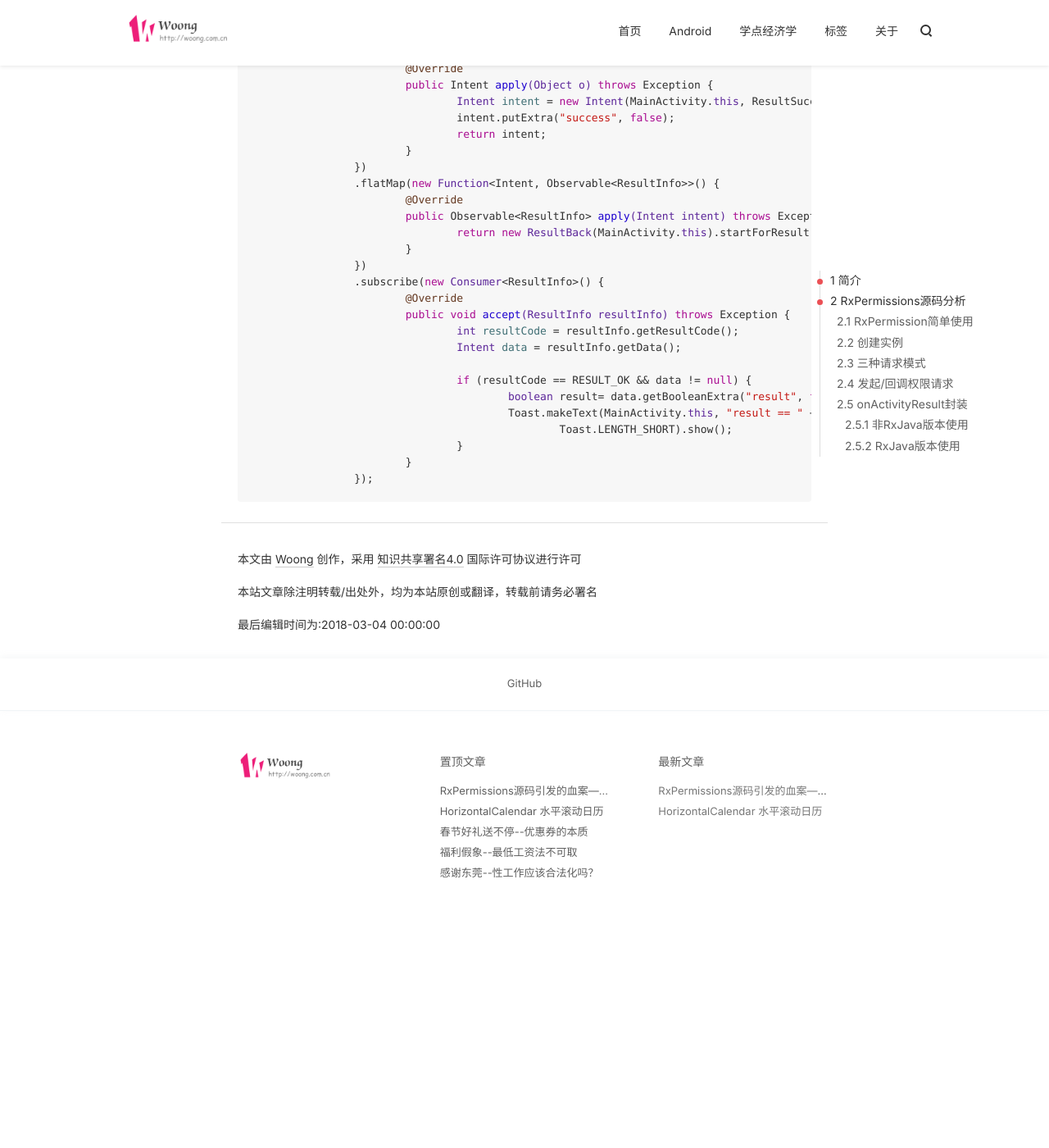
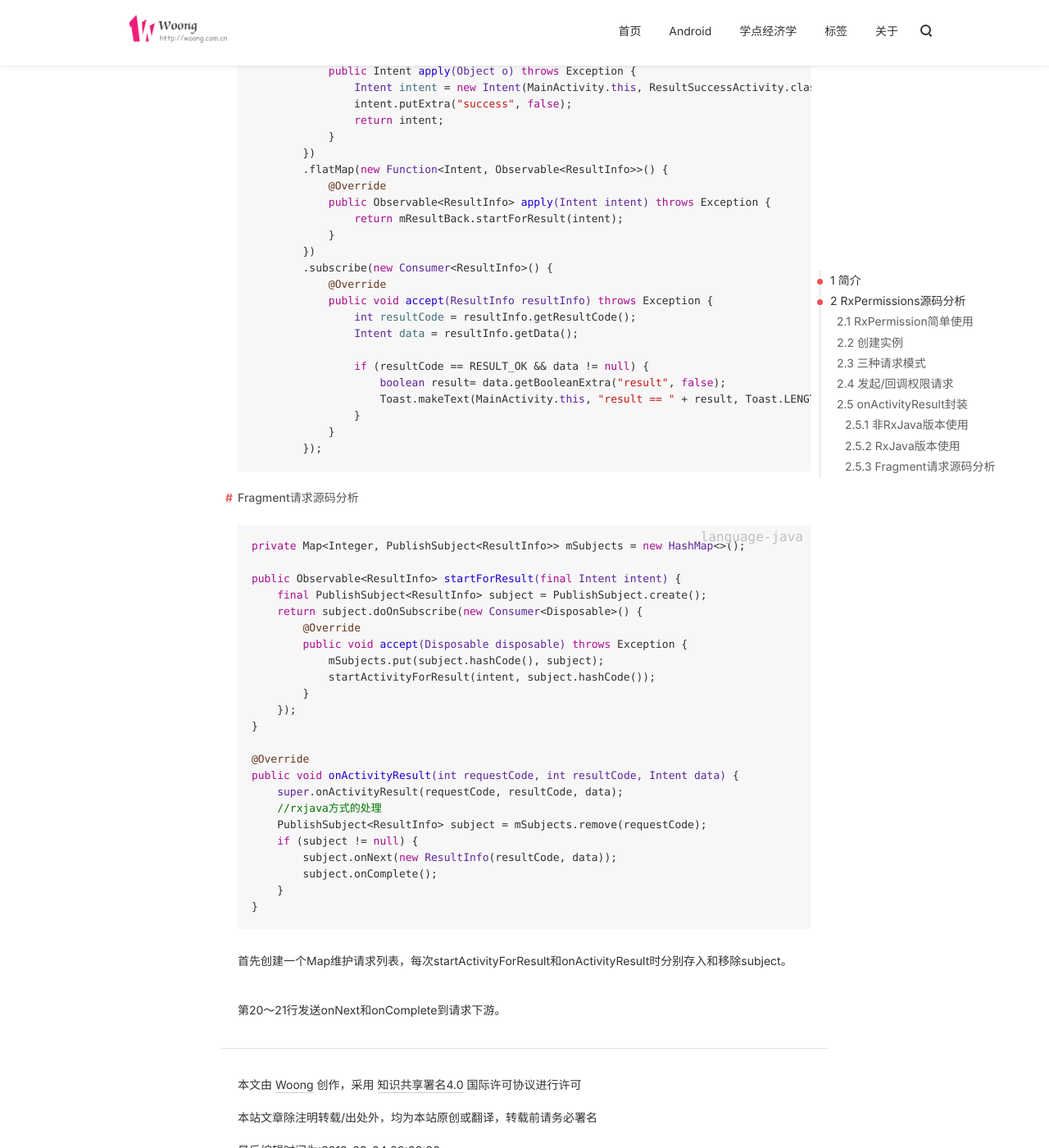
Before and after one commit to j1406493495/j1406493495.github.io, a Jekyll site: the page built from _posts/android/2018-03-04-RxPermissions源码引发的血案——onActivityResult封装.md, in a window 1280 px wide and 1400 px high, scrolled down 9919 px. Shown: the whole window at 82% size. Built offline with Jekyll 4.4.1, drawn with Linux system fonts in a browser that asks for light colours; nearby versions of some CDN libraries; comment, search, counter and statistics services are not loaded; before the commit the page ends 11136 px from its top, so only the background shows below that; some of the changed text lies outside the part shown.

Commit message:
[Bug XXXX] update article Cause: None Solution: None Fixed Version: None Branch: None

````diff
--- a/_posts/android/2018-03-04-RxPermissions源码引发的血案——onActivityResult封装.md
+++ b/_posts/android/2018-03-04-RxPermissions源码引发的血案——onActivityResult封装.md
@@ -323,7 +323,7 @@ void onRequestPermissionsResult(String permissions[], int[] grantResults, boolea
 
 上述两段代码即为Fragment中发起权限请求和请求回调的方法，第12～14行可看出权限请求回调后依次发送onNext和onComplete事件发送给下游接收者。
 
-#### onActivityResult封装
+### onActivityResult封装
 
 仿照RxPermissions中封装Fragment发起请求的方式，对startActivityForResult和onActivityResult进行封装，即为今天我要介绍的项目[ResultCallBack](https://github.com/j1406493495/ResultBack)，Github地址：https://github.com/j1406493495/ResultBack。
 
@@ -343,25 +343,24 @@ dependencies {
 
 ```
 btnSuccess.setOnClickListener(new View.OnClickListener() {
-	@Override
-	public void onClick(View v) {
-		Intent intent = new Intent(MainActivity.this, ResultSuccessActivity.class);
-		intent.putExtra("success", false);
+    @Override
+    public void onClick(View v) {
+        Intent intent = new Intent(MainActivity.this, ResultSuccessActivity.class);
+        intent.putExtra("success", false);
 
-		new ResultBack(MainActivity.this).startForResult(intent, new ResultBack.Callback() {
-			@Override
-			public void onActivityResult(ResultInfo resultInfo) {
-				int resultCode = resultInfo.getResultCode();
-				Intent data = resultInfo.getData();
+        mResultBack.startForResult(intent, new ResultBack.Callback() {
+            @Override
+            public void onActivityResult(ResultInfo resultInfo) {
+                int resultCode = resultInfo.getResultCode();
+                Intent data = resultInfo.getData();
 
-				if (resultCode == RESULT_OK && data != null) {
-					boolean result= data.getBooleanExtra("result", false);
-					Toast.makeText(MainActivity.this, "result == " + result,
-						Toast.LENGTH_SHORT).show();
-				}
-			}
-		});
-	}
+                if (resultCode == RESULT_OK && data != null) {
+                    boolean result= data.getBooleanExtra("result", false);
+                    Toast.makeText(MainActivity.this, "result == " + result, Toast.LENGTH_SHORT).show();
+                }
+            }
+        });
+    }
 });
 ```
 
@@ -379,31 +378,62 @@ dependencies {
 
 ```
 RxView.clicks(btnSuccess)
-		.map(new Function<Object, Intent>() {
-			@Override
-			public Intent apply(Object o) throws Exception {
-				Intent intent = new Intent(MainActivity.this, ResultSuccessActivity.class);
-				intent.putExtra("success", false);
-				return intent;
-			}
-		})
-		.flatMap(new Function<Intent, Observable<ResultInfo>>() {
-			@Override
-			public Observable<ResultInfo> apply(Intent intent) throws Exception {
-				return new ResultBack(MainActivity.this).startForResult(intent);
-			}
-		})
-		.subscribe(new Consumer<ResultInfo>() {
-			@Override
-			public void accept(ResultInfo resultInfo) throws Exception {
-				int resultCode = resultInfo.getResultCode();
-				Intent data = resultInfo.getData();
+        .map(new Function<Object, Intent>() {
+            @Override
+            public Intent apply(Object o) throws Exception {
+                Intent intent = new Intent(MainActivity.this, ResultSuccessActivity.class);
+                intent.putExtra("success", false);
+                return intent;
+            }
+        })
+        .flatMap(new Function<Intent, Observable<ResultInfo>>() {
+            @Override
+            public Observable<ResultInfo> apply(Intent intent) throws Exception {
+                return mResultBack.startForResult(intent);
+            }
+        })
+        .subscribe(new Consumer<ResultInfo>() {
+            @Override
+            public void accept(ResultInfo resultInfo) throws Exception {
+                int resultCode = resultInfo.getResultCode();
+                Intent data = resultInfo.getData();
 
-				if (resultCode == RESULT_OK && data != null) {
-					boolean result= data.getBooleanExtra("result", false);
-					Toast.makeText(MainActivity.this, "result == " + result,
-						Toast.LENGTH_SHORT).show();
-				}
-			}
-		});
+                if (resultCode == RESULT_OK && data != null) {
+                    boolean result= data.getBooleanExtra("result", false);
+                    Toast.makeText(MainActivity.this, "result == " + result, Toast.LENGTH_SHORT).show();
+                }
+            }
+        });
 ```
+
+##### Fragment请求源码分析
+
+```
+private Map<Integer, PublishSubject<ResultInfo>> mSubjects = new HashMap<>();
+
+public Observable<ResultInfo> startForResult(final Intent intent) {
+    final PublishSubject<ResultInfo> subject = PublishSubject.create();
+    return subject.doOnSubscribe(new Consumer<Disposable>() {
+        @Override
+        public void accept(Disposable disposable) throws Exception {
+            mSubjects.put(subject.hashCode(), subject);
+            startActivityForResult(intent, subject.hashCode());
+        }
+    });
+}
+
+@Override
+public void onActivityResult(int requestCode, int resultCode, Intent data) {
+    super.onActivityResult(requestCode, resultCode, data);
+    //rxjava方式的处理
+    PublishSubject<ResultInfo> subject = mSubjects.remove(requestCode);
+    if (subject != null) {
+        subject.onNext(new ResultInfo(resultCode, data));
+        subject.onComplete();
+    }
+}
+```
+
+首先创建一个Map维护请求列表，每次startActivityForResult和onActivityResult时分别存入和移除subject。
+
+第20～21行发送onNext和onComplete到请求下游。
````
